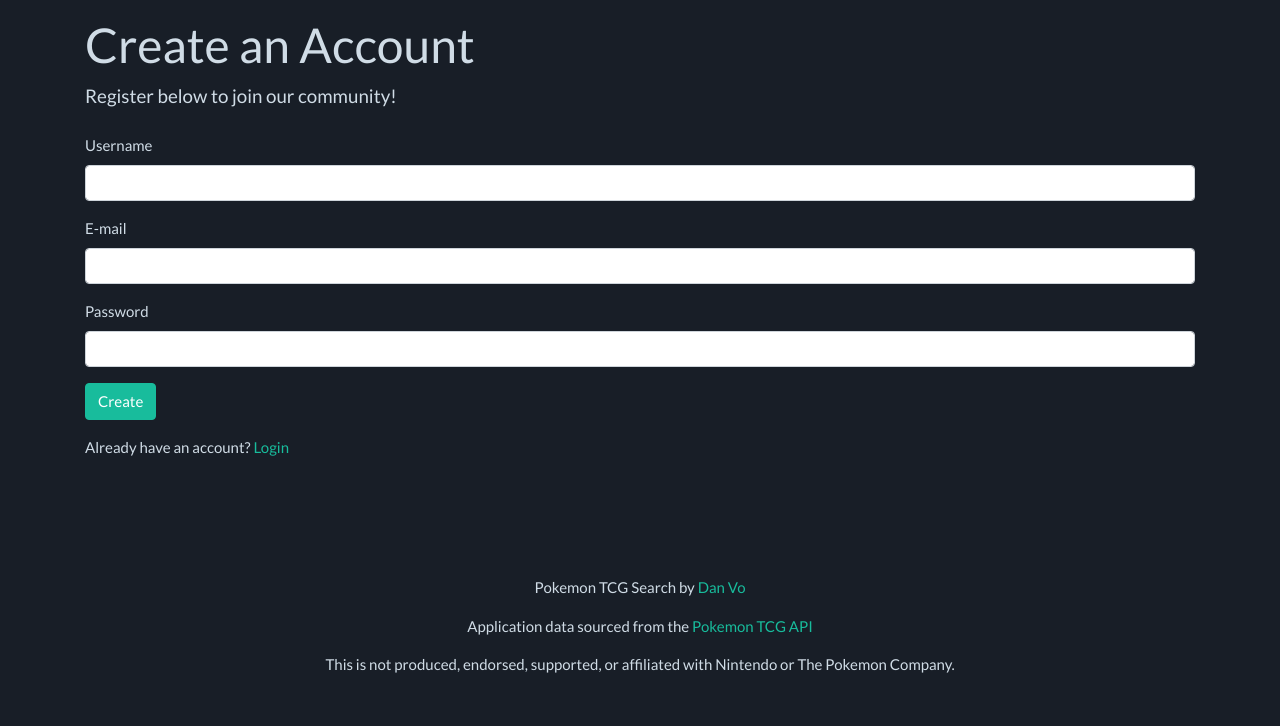
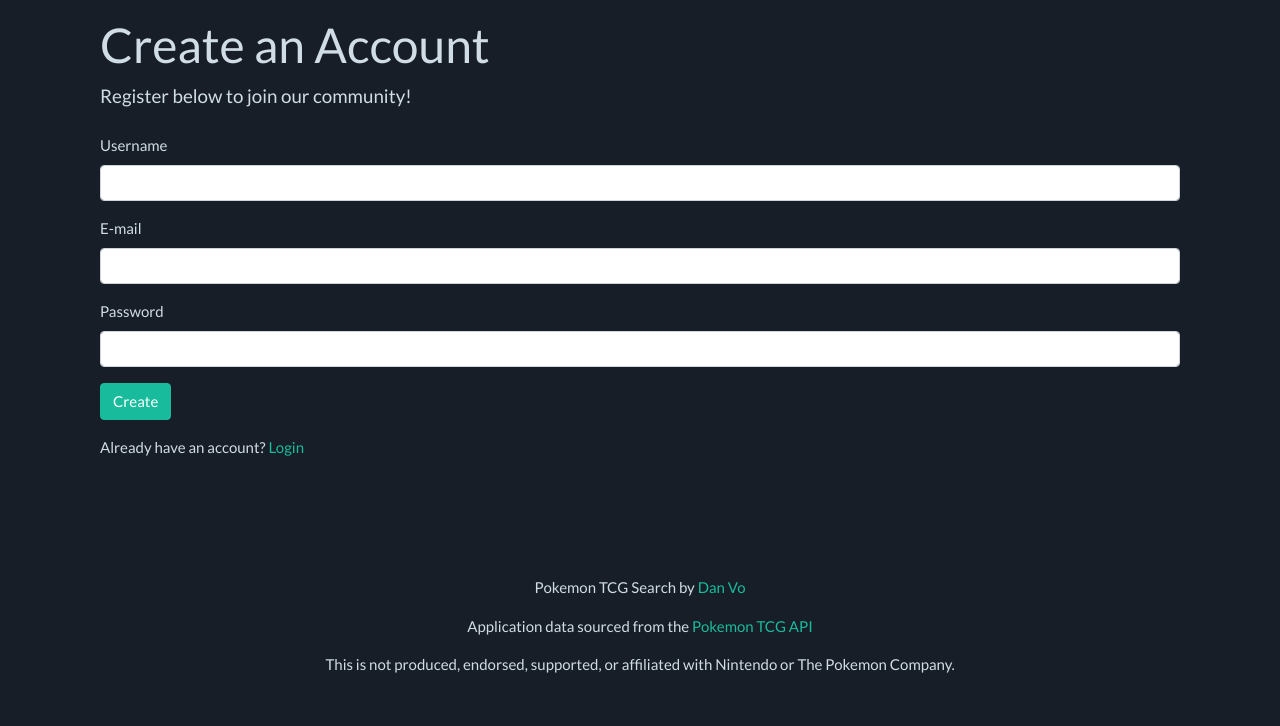
Before and after one commit to thedvo/capstone-project01, a Flask app: page /signup in a window 1280 px wide. Shown: the part 79-805 px from the top of the page. Run offline with Flask 2, Linux system fonts and the light colour scheme; some libraries are stand-ins or nearby versions.

Commit message:
clean up code

```diff
--- a/pokemon_tcg/app.py
+++ b/pokemon_tcg/app.py
@@ -13,7 +13,6 @@ uri = os.environ.get('DATABASE_URL', 'postgresql:///pokemon_tcg')
 if uri.startswith("postgres://"):
     uri = uri.replace("postgres://", "postgresql://", 1)
 
-
 app.config['SQLALCHEMY_DATABASE_URI'] = uri
 
 app.config['SQLALCHEMY_TRACK_MODIFICATIONS'] = False
@@ -24,9 +23,9 @@ toolbar = DebugToolbarExtension(app)
 
 connect_db(app)
 
+
+############################################################################################
 API_BASE_URL = 'https://api.pokemontcg.io/v2/cards'
-CURR_USER_KEY = "current_user"
-
 ############################################################################################
 # POKEMON TCG API ROUTES - CARDS
 
@@ -70,6 +69,8 @@ def get_card_details(id):
 ############################################################################################
 # USER SESSION
 
+CURR_USER_KEY = "current_user"
+
 @app.before_request   # This function is run before each request.
 def add_user_to_g():
     """If we're logged in, add curr user to Flask global."""
@@ -79,16 +80,13 @@ def add_user_to_g():
         # if there is currently a logged in user, query that user
         # A common use for 'g' is to manage resources during a request. The g name stands for “global”, but that is referring to the data being global within a context.
         # Use the session or a database to store data across requests. The application context is a good place to store common data during a request.
-
     else:
         g.user = None
-
 
 def do_login(user):
     """Log in user."""
 
     session[CURR_USER_KEY] = user.id
-
 
 def do_logout():
     """Logout user."""
@@ -133,7 +131,6 @@ def signup():
 
     If the username is already taken,flash message and re-present form.
     """
-
     if g.user:
         flash("Already logged in. If you would like to make a new account, please logout of the current account.", "danger")
         return redirect("/")
@@ -215,7 +212,6 @@ def show_user_profile():
                 .limit(100)
                 .all())
 
-
     return render_template('user/user.html', favorites=favorites)
 
 
@@ -265,9 +261,6 @@ def delete_user():
     flash('User has been deleted.' , "success")
     return redirect("/signup")
 
-
-
-
 ############################################################################################
 # FAVORITE ROUTES
 
@@ -283,12 +276,12 @@ def delete_user():
 def page_not_found(e):
     return render_template('error_handlers/404.html'), 404
 
-
+############################################################################################
+# Fix for error ---> sqlalchemy.exc.TimeoutError: QueuePool limit of size 5 overflow 10 reached, connection timed out, timeout 30.00 (Background on this error at: https://sqlalche.me/e/14/3o7r)
 # https://stackoverflow.com/questions/24956894/sql-alchemy-queuepool-limit-overflow
-# sqlalchemy.exc.TimeoutError: QueuePool limit of size 5 overflow 10 reached, connection timed out, timeout 30.00 (Background on this error at: https://sqlalche.me/e/14/3o7r)
-
 # https://stackoverflow.com/questions/57844921/good-practice-to-avoid-sqlalchemy-exc-timeouterror-queuepool-limit-of-size-5-ov
 
 @app.teardown_appcontext
 def shutdown_session(exception=None):
     db.session.remove()
+############################################################################################
--- a/pokemon_tcg/forms.py
+++ b/pokemon_tcg/forms.py
@@ -1,6 +1,6 @@
 from flask_wtf import FlaskForm
-from wtforms import StringField, PasswordField, TextAreaField, EmailField, URLField
-from wtforms.validators import DataRequired, Email, Length, Optional, InputRequired, URL
+from wtforms import StringField, PasswordField
+from wtforms.validators import Email, Length, Optional, InputRequired, URL
 
 
 class AddUserForm(FlaskForm):
--- a/pokemon_tcg/models.py
+++ b/pokemon_tcg/models.py
@@ -1,7 +1,6 @@
 from flask_bcrypt import Bcrypt
 from flask_sqlalchemy import SQLAlchemy
 import datetime
-
 
 bcrypt = Bcrypt()
 db = SQLAlchemy()
--- a/pokemon_tcg/seed.py
+++ b/pokemon_tcg/seed.py
@@ -1,6 +1,8 @@
 from models import *
 from app import app
 
+# Clear any old tables
+db.drop_all()
+
 # Create all tables
-db.drop_all()
 db.create_all()
--- a/pokemon_tcg/static/stylesheets/app.css
+++ b/pokemon_tcg/static/stylesheets/app.css
@@ -14,6 +14,7 @@ body {
 	margin-top: auto;
 	height: 150px;
 }
+/* *********** Navigation Bar ***************/
 
 .navbar-brand > img {
 	display: inline-block;
@@ -30,6 +31,9 @@ body {
 	margin-left: 0.25em;
 	margin-right: 1em;
 }
+/* **************************************** */
+
+/* *********** User Profile ****************/
 
 #profile-avatar {
 	height: 175px;
@@ -42,11 +46,6 @@ body {
 	margin-top: -20px;
 }
 
-#edit-fields {
-	margin-bottom: -6px;
-	margin-top: 15px;
-}
-
 #profile-edit-btn {
 	width: 100px;
 }
@@ -55,6 +54,13 @@ body {
 	width: 100px;
 }
 
+#edit-fields {
+	margin-bottom: -6px;
+	margin-top: 15px;
+}
+/* **************************************** */
+
+/* *********** Pokemon Cards ****************/
 .homepage-card {
 	transition: margin 0.2s ease-in-out;
 	width: 200px;
@@ -75,6 +81,9 @@ body {
 .pokemon-card-search-image:hover {
 	transform: scale(1.1);
 }
+/* ******************************************** */
+
+/* *********** Card Detail Page ****************/
 
 #card-detail-img {
 	border-radius: 8px;
@@ -136,3 +145,4 @@ body {
 	margin-left: 5px;
 	margin-top: -5px;
 }
+/* ***************************************** */
--- a/pokemon_tcg/templates/base.html
+++ b/pokemon_tcg/templates/base.html
@@ -5,26 +5,33 @@
     <meta http-equiv="X-UA-Compatible" content="IE=edge">
     <meta name="viewport" content="width=device-width, initial-scale=1.0">
 
-    <link rel="stylesheet" href="/pokemon_tcg/static/app.css">
-
+    <!-- Bootstrap CDN -->
     <link href="https://cdn.jsdelivr.net/npm/bootstrap@5.1.3/dist/css/bootstrap.min.css" rel="stylesheet" integrity="sha384-1BmE4kWBq78iYhFldvKuhfTAU6auU8tT94WrHftjDbrCEXSU1oBoqyl2QvZ6jIW3" crossorigin="anonymous">
 
+    <!-- Bootswatch CDN -->
     <link rel="stylesheet" href="https://cdn.jsdelivr.net/npm/bootswatch@4.5.2/dist/flatly/bootstrap.min.css">
 
+    <!-- Font Awesome -->
     <link rel="stylesheet" href="https://use.fontawesome.com/releases/v5.3.1/css/all.css">
+
+    <!-- CSS Stylesheet -->
     <link rel="stylesheet" href="/static/stylesheets/app.css">
 
-    <!-- Favicon - Master Ball -->
+    <!-- Master Ball Favicon -->
     <link rel="shortcut icon" type="image/jpg" href="https://i.redd.it/lfuilx5kf4q51.png"/>
+
     <title>{% block title %} Pokemon TCG Search {% endblock %}</title>
 </head>
+
 <body>
     <nav class="navbar navbar-expand-lg navbar-dark bg-primary">
         <div class="container-fluid">
+            <div>
                 <a class="navbar-brand" href="/">
                     <img src="https://assets.pokemon.com/assets/cms2/img/pokedex/full/105_f2.png" alt="navbar-home-button">
                     <span>Pokemon TCG Search</span>
                 </a>
+            </div>
 
             <div class="collapse navbar-collapse" id="navbarColor01">
                 <ul class="navbar-nav me-auto">
@@ -40,6 +47,7 @@
                         {% endif %}
                     </li>
                 </ul>
+            </div>
 
             <div id="navbarColor01">
                 <ul class="nav navbar-nav me-auto navbar-right">
@@ -59,13 +67,14 @@
         </div>
     </nav>
 
-
-    <div class="container-fluid mt-3" id="page-container">
+    <!-- Flash Messages  -->
+    <div class="container mt-3" id="page-container">
         {% for category, message in get_flashed_messages(with_categories=True) %}
         <div class="alert alert-{{ category }}">{{ message }}</div>
         {% endfor %}
 
         {% block content %}
+        <!-- PAGE CONTENT GOES HERE -->
         {% endblock %}
     </div>
 </body>
```
Also changed, not shown: pokemon_tcg/templates/home.html (+11 -12 lines), pokemon_tcg/templates/user/user.html (+4 -5 lines), pokemon_tcg/templates/user/edit_user.html (line endings or trailing spaces). Lines whose indentation alone changed are shown as unchanged.
